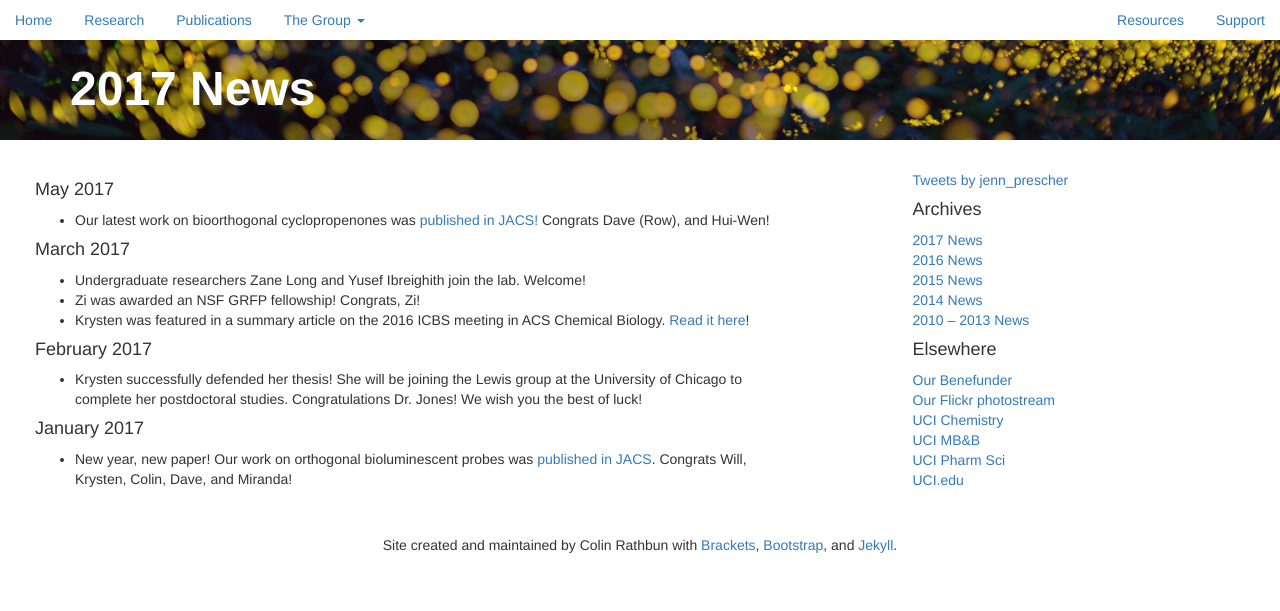
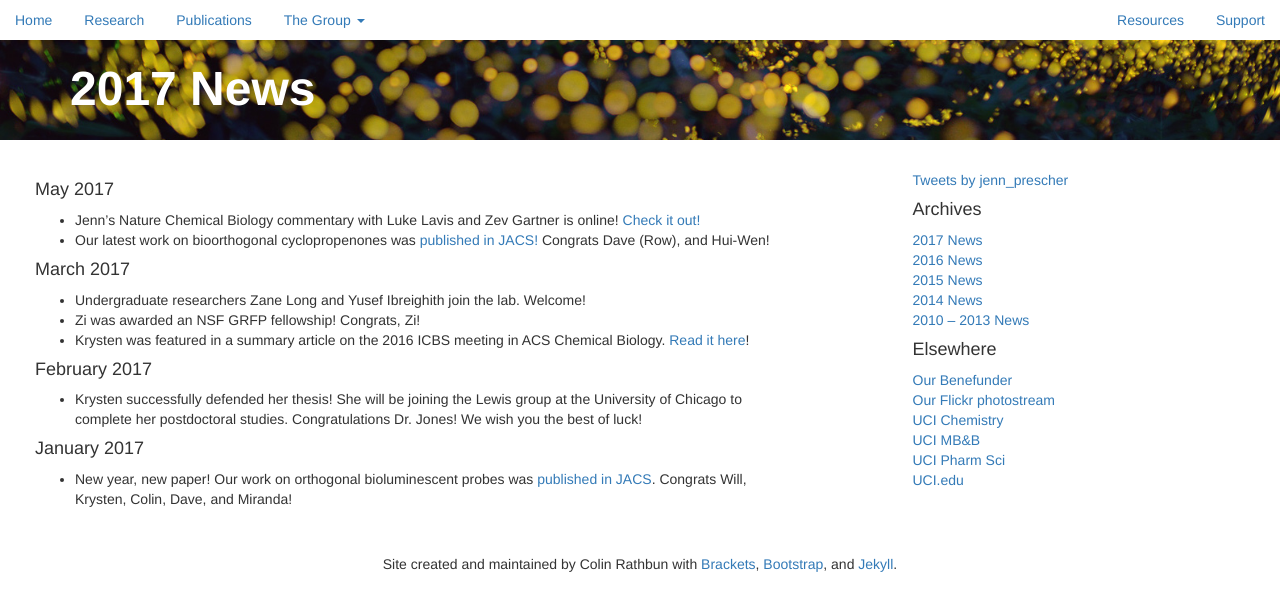
Before and after one commit to c-bun/Prescher-Lab-Site, a Jekyll site: the page built from _posts/2017-01-25-2017-News.markdown, in a window 1280 px wide. Shown: the top 611 px of the page. Built offline with Jekyll 4.4.1, drawn with Linux system fonts in a browser that asks for light colours; comment, search, counter and statistics services are not loaded.

Commit message:
May update #2.

```diff
--- a/_data/publications.csv
+++ b/_data/publications.csv
@@ -1,4 +1,5 @@
 number,authors,title,journal,year,volume,pages,note,link
+44,"Gartner, Z. J.; Prescher, J. A.; Lavis L. D.",Unraveling cell-to-cell signaling networks with chemical biology,Nat. Chem. Biol.,2017,13,564-568,,https://www.nature.com/nchembio/journal/v13/n6/full/nchembio.2391.html
 43,"Row, D. R.; Shih, H. -W.; Alexander, A. T.; Mehl, R. A.; Prescher, J. A.",Cyclopropenones for metabolic targeting and sequential bioorthogonal labeling,J. Am. Chem. Soc.,2017,,,DOI: 10.1021/jacs.7b03010,http://pubs.acs.org/doi/abs/10.1021/jacs.7b03010
 42,"Jones, K. A.; Porterfield, W. B.; Rathbun, C. M.; McCutcheon, D. C.; Paley, M. A.; Prescher, J. A.",Orthogonal luciferase-luciferin pairs for bioluminescence imaging,J. Am. Chem. Soc.,2017,139,2351-2358,,http://pubs.acs.org/doi/abs/10.1021/jacs.6b11737
 41,"Row, D. R.; Prescher, J. A.",Tetrazine Marks the Spot,ACS Cent. Sci.,2016,2,493-494,,http://pubs.acs.org/doi/abs/10.1021/acscentsci.6b00204?src=recsys
--- a/_posts/2017-01-25-2017-News.markdown
+++ b/_posts/2017-01-25-2017-News.markdown
@@ -4,6 +4,7 @@ title:  "2017 News"
 categories: group_update
 ---
 #### May 2017
+- Jenn's Nature Chemical Biology commentary with Luke Lavis and Zev Gartner is online! [Check it out!](https://www.nature.com/nchembio/journal/v13/n6/full/nchembio.2391.html)
 - Our latest work on bioorthogonal cyclopropenones was [published in JACS!](http://pubs.acs.org/doi/abs/10.1021/jacs.7b03010) Congrats Dave (Row), and Hui-Wen!
 
 #### March 2017
```
